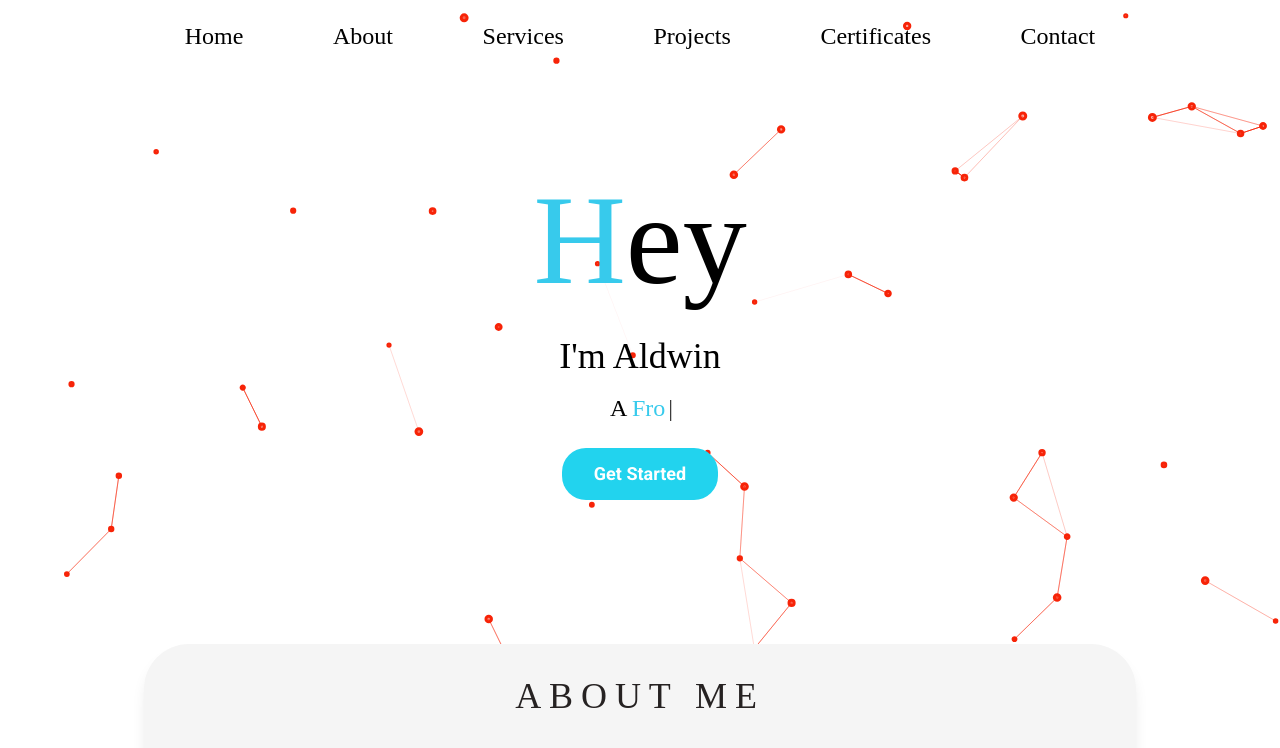
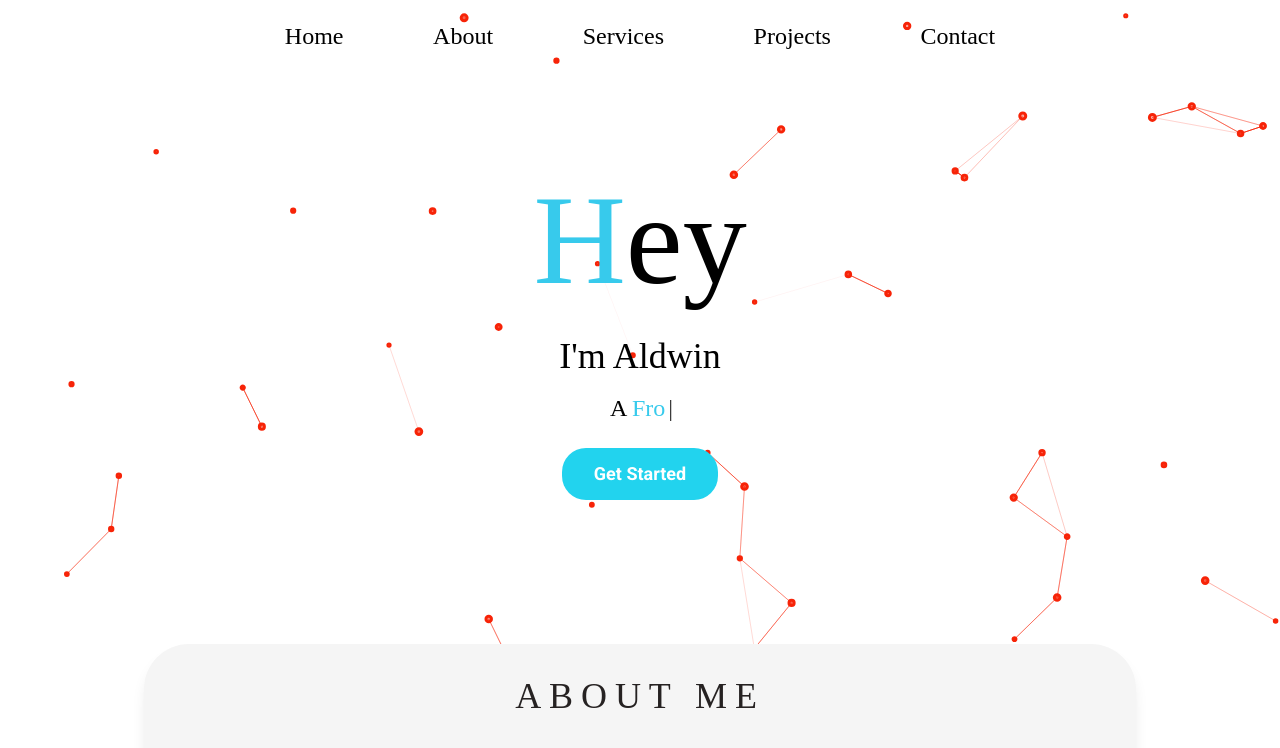
Before and after one commit to AldJayR/personal-websites, a React (Vite) app: page /aldwin in a window 1280 px wide. Shown: the top 748 px of the page. Built offline with nearby package versions, Linux system fonts and the light colour scheme; a web font is replaced by a local one.

Commit message:
removed certificates

```diff
--- a/src/components/Header.jsx
+++ b/src/components/Header.jsx
@@ -68,9 +68,6 @@ const Header = () => {
                         <NavLink to="#projects" onClick={(e) => handleNavLinkClick(e, '#projects')} className="hover:text-cyan-400">Projects</NavLink>
                     </li>
                     <li>
-                        <NavLink to="#certificates" onClick={(e) => handleNavLinkClick(e, '#certificates')} className="hover:text-cyan-400">Certificates</NavLink>
-                    </li>
-                    <li>
                         <NavLink to="#contact" onClick={(e) => handleNavLinkClick(e, '#contact')} className="hover:text-cyan-400">Contact</NavLink>
                     </li>
                 </ul>
@@ -89,9 +86,7 @@ const Header = () => {
                     <li className="py-2">
                         <NavLink to="#projects" onClick={(e) => handleNavLinkClick(e, '#projects')} className="hover:text-cyan-400">Projects</NavLink>
                     </li>
-                    <li className="py-2">
-                        <NavLink to="#certificates" onClick={(e) => handleNavLinkClick(e, '#certificates')} className="hover:text-cyan-400">Certificates</NavLink>
-                    </li>
+
                     <li className="py-2">
                         <NavLink to="#contact" onClick={(e) => handleNavLinkClick(e, '#contact')} className="hover:text-cyan-400">Contact</NavLink>
                     </li>
```
